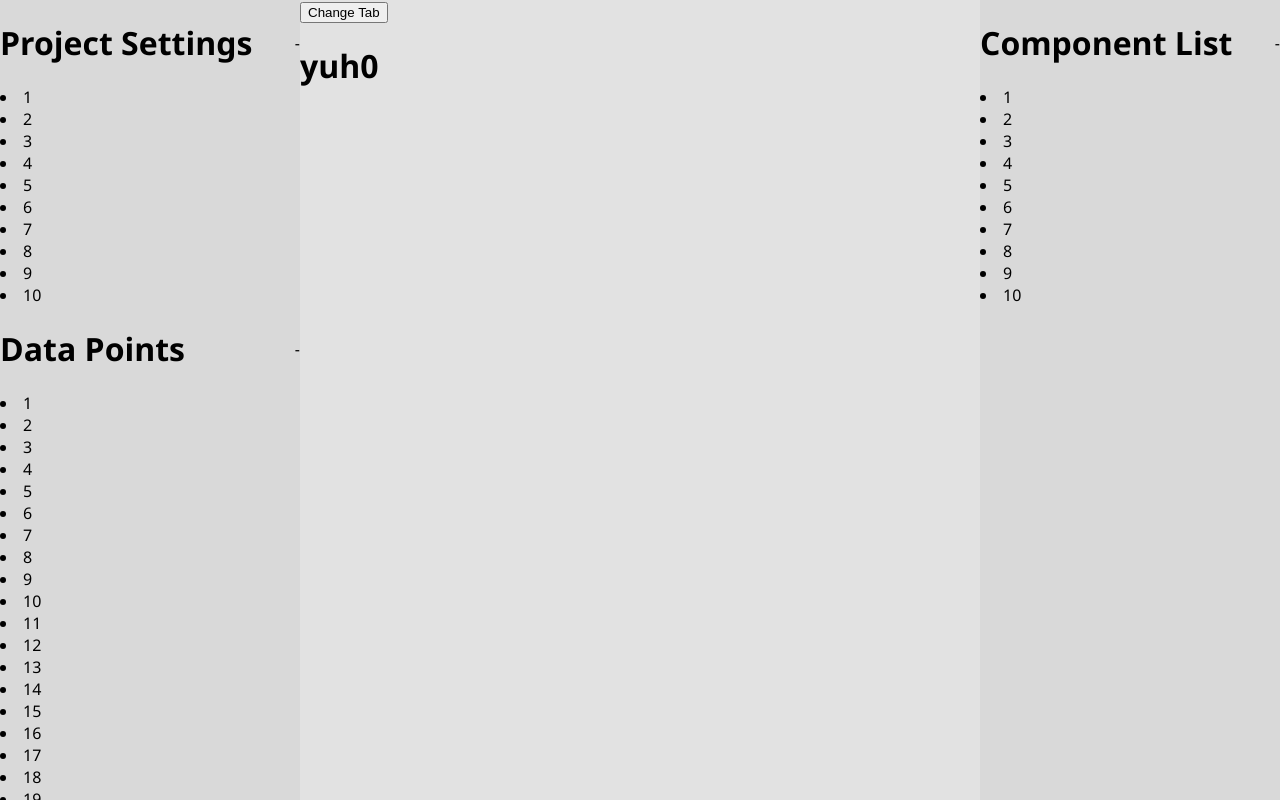
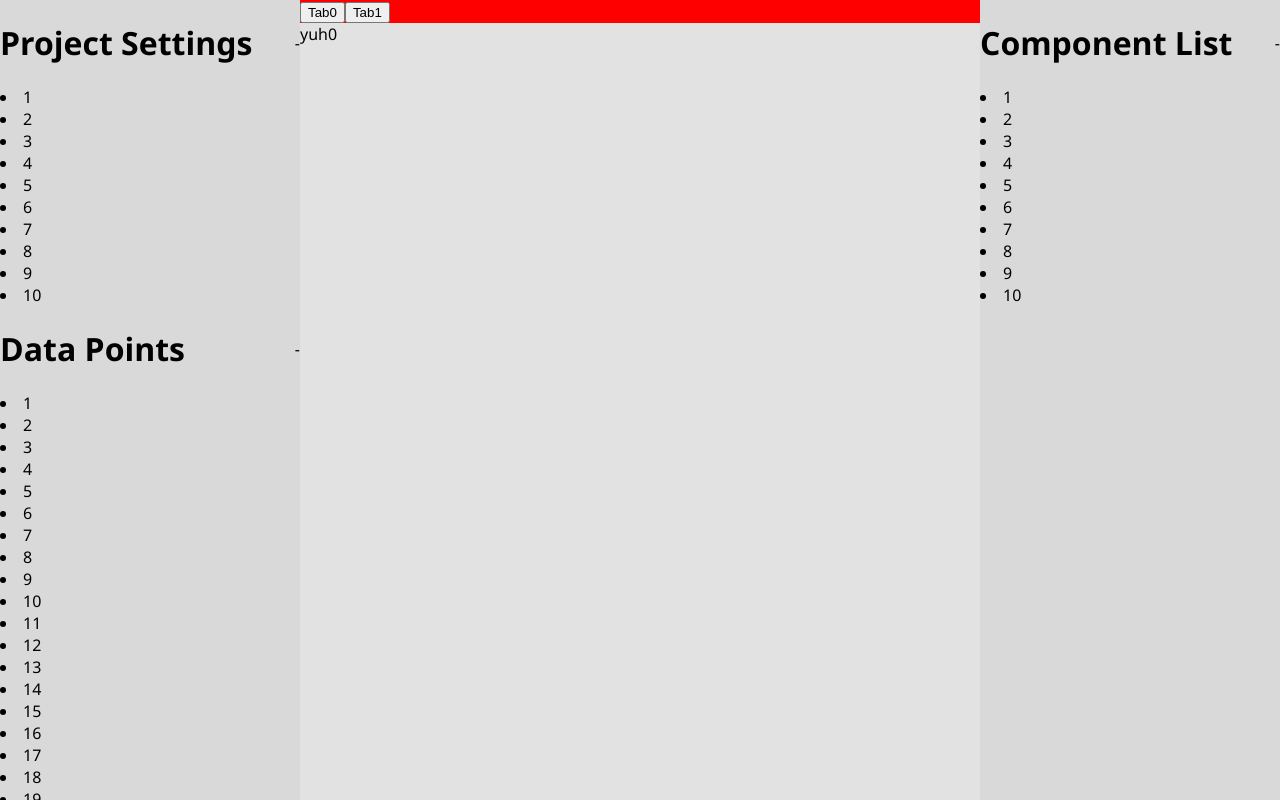
Before and after one commit to Kaelinator/hudley, a Vue app: page / in a window 1280 px wide. Built offline with nearby package versions, Linux system fonts and the light colour scheme.

Commit message:
initial style for tab buttons

```diff
--- a/src/renderer/App.vue
+++ b/src/renderer/App.vue
@@ -14,10 +14,13 @@
     </div>
 
     <div :class="$style.content">
-      <button @click="changeTab">Change Tab</button>
-      <Tabulator tabKey="main-content">
-        <h1 id="tab0">yuh0</h1>
-        <h1 id="tab1">yuh1</h1>
+      <div :class="$style.tabChangeWrapper">
+        <button @click="changeTab('tab0')">Tab0</button>
+        <button @click="changeTab('tab1')">Tab1</button>
+      </div>
+      <Tabulator tabKey="main-content-tab-id">
+        <div id="tab0">yuh0</div>
+        <div id="tab1">yuh1</div>
       </Tabulator>
     </div>
 
@@ -37,9 +40,9 @@
   import Tabulator from './components/Tabulator.vue';
 
   const tab = ref('tab0');
-  provide('main-content', tab);
-  const changeTab = () => {
-    tab.value = 'tab' + (+tab.value.slice(-1)[0] + 1) % 2;
+  provide('main-content-tab-id', tab);
+  const changeTab = (tabName) => {
+    tab.value = tabName;
   }
 </script>
 
@@ -60,4 +63,9 @@
     background: #E2E2E2;
     height: 100vh;
   }
+
+  .tabChangeWrapper {
+    background: red;
+    width: 100%;
+  }
 </style>
```
